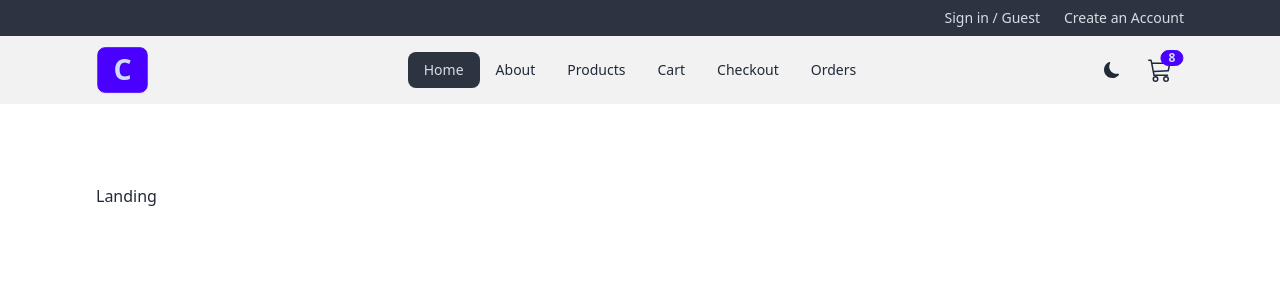
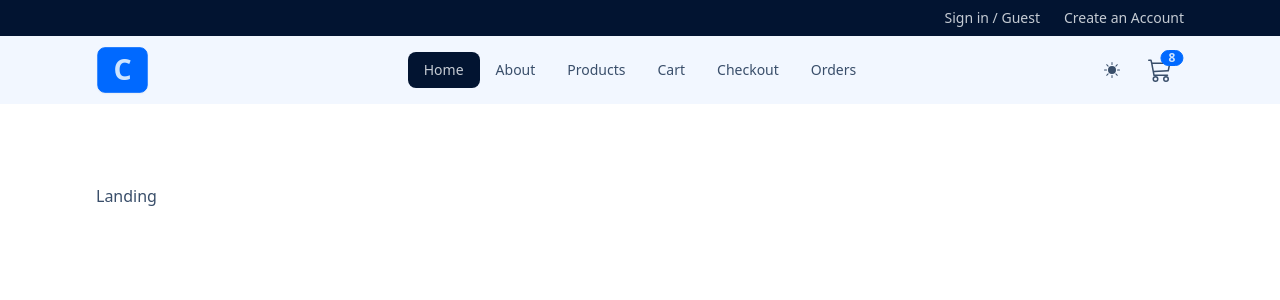
Before and after one commit to d-libards/comfy-ecommerce, a React (Vite) app: page / in a window 1280 px wide. Shown: the top 300 px of the page. Built offline with nearby package versions, Linux system fonts and the light colour scheme.

Commit message:
themes added

```diff
--- a/src/components/Navbar.jsx
+++ b/src/components/Navbar.jsx
@@ -1,15 +1,32 @@
 import { BsCart3, BsMoonFill, BsSunFill } from 'react-icons/bs';
 import { FaBarsStaggered } from 'react-icons/fa6';
 import { NavLink } from 'react-router-dom';
-import { useState } from 'react';
+import { useState, useEffect } from 'react';
 import NavLinks from './NavLinks';
 
+const themes = {
+  dracula: 'dracula',
+  winter: 'winter',
+};
+
+const getThemeFromLocalStorage = () => {
+  return localStorage.getItem('theme') || themes.winter;
+};
+
 const Navbar = () => {
-  const [theme, setTheme] = useState(false);
+  const [theme, setTheme] = useState(getThemeFromLocalStorage());
 
   const handleTheme = () => {
-    setTheme(!theme);
+    const { winter, dracula } = themes;
+    const newTheme = theme === winter ? dracula : winter;
+    setTheme(newTheme);
   };
+
+  useEffect(() => {
+    document.documentElement.setAttribute('data-theme', theme);
+    localStorage.setItem('theme', theme);
+  }, [theme]);
+
   return (
     <nav className="bg-base-200">
       <div className="navbar align-element">
@@ -48,7 +65,11 @@ const Navbar = () => {
         <div className="navbar-end">
           {/* THEME SETUP  */}
           <label className="swap swap-rotate">
-            <input type="checkbox" onChange={handleTheme} />
+            <input
+              type="checkbox"
+              checked={theme === 'winter'}
+              onChange={handleTheme}
+            />
             {/* sun  */}
             <BsSunFill className="swap-on size-4" />
             {/* moon */}
--- a/tailwind.config.cjs
+++ b/tailwind.config.cjs
@@ -5,4 +5,7 @@ export default {
     extend: {},
   },
   plugins: [require('@tailwindcss/typography'), require('daisyui')],
+  daisyui: {
+    themes: ['winter', 'dracula'],
+  },
 };
```
